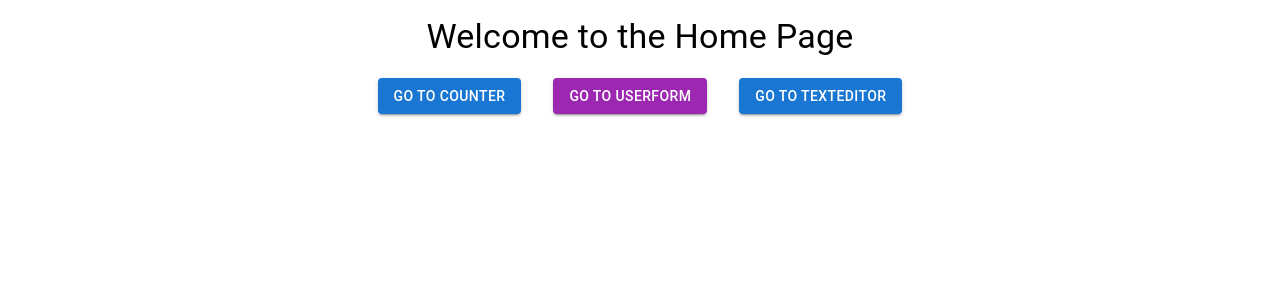
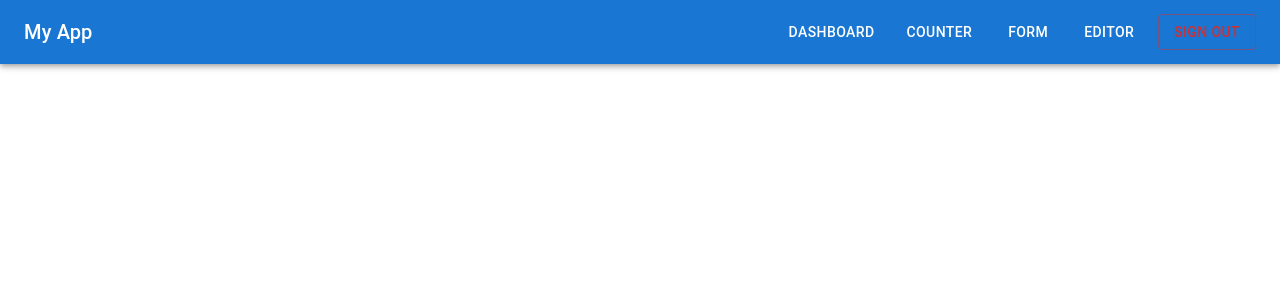
Before and after one commit to dev-shakti/react-assignment-chartjs-spring-firebase, a React (Vite) app: page / in a window 1280 px wide. Shown: the top 300 px of the page. Built offline with nearby package versions, Linux system fonts and the light colour scheme.

Commit message:
create context and custom hook

```diff
--- a/src/App.tsx
+++ b/src/App.tsx
@@ -1,24 +1,23 @@
 import { Box } from "@mui/material";
-import { Route, Routes } from "react-router-dom"
-import HomePage from "./pages/HomePage"
-import CounterPage from "./pages/Counter"
-import UserFormPage from "./pages/UserForm"
-import TextEditorPage from "./pages/TextEditorPage"
-
+import { Route, Routes } from "react-router-dom";
+import CounterPage from "./pages/Counter";
+import UserFormPage from "./pages/UserForm";
+import TextEditorPage from "./pages/TextEditorPage";
+import { DashboardPage } from "./pages/Dashboard";
+import { Navbar } from "./components/Navbar";
 
 function App() {
-
-
   return (
     <Box>
-     <Routes>
-     <Route path="/" element={<HomePage />} />
+      <Navbar />
+      <Routes>
+        <Route path="/dashboard" element={<DashboardPage />} />
         <Route path="/counter" element={<CounterPage />} />
         <Route path="/form" element={<UserFormPage />} />
         <Route path="/editor" element={<TextEditorPage />} />
-     </Routes>
+      </Routes>
     </Box>
-  )
+  );
 }
 
-export default App
+export default App;
--- /dev/null
+++ b/src/components/Navbar.tsx
@@ -0,0 +1,33 @@
+import { AppBar, Box, Button, Toolbar, Typography } from "@mui/material";
+import { Link } from "react-router-dom";
+
+export const Navbar = () => {
+
+  return (
+    <AppBar position="static">
+      <Toolbar>
+        <Typography variant="h6" sx={{ flexGrow: 1 }}>
+          My App
+        </Typography>
+
+        <Box sx={{ display: "flex", gap: 2 }}>
+          <Button color="inherit" component={Link} to="/dashboard">
+            Dashboard
+          </Button>
+          <Button color="inherit" component={Link} to="/counter">
+            Counter
+          </Button>
+          <Button color="inherit" component={Link} to="/form">
+            Form
+          </Button>
+          <Button color="inherit" component={Link} to="/editor">
+            Editor
+          </Button>
+          <Button color="error" variant="outlined">
+            Sign Out
+          </Button>
+        </Box>
+      </Toolbar>
+    </AppBar>
+  );
+};
--- a/src/firebase.ts
+++ b/src/firebase.ts
@@ -1,6 +1,6 @@
 // firebaseConfig.ts
 import { initializeApp } from "firebase/app";
-import { getAuth } from "firebase/auth";
+import { getAuth, GoogleAuthProvider, signInWithPopup, signOut } from "firebase/auth";
 
 // Your web app's Firebase configuration
 const firebaseConfig = {
@@ -14,5 +14,6 @@ const firebaseConfig = {
 
 const app = initializeApp(firebaseConfig);
 const auth = getAuth(app);
+const provider = new GoogleAuthProvider();
 
-export { auth };
+export { auth, provider, signInWithPopup, signOut };
--- /dev/null
+++ b/src/pages/Dashboard.tsx
@@ -0,0 +1,11 @@
+import { Box, Typography } from "@mui/material";
+
+export const DashboardPage = () => {
+
+  return (
+    <Box>
+      <Typography variant="h4">Welcome to the Dashboard</Typography>
+      <Typography variant="body1">Hello, John</Typography>
+    </Box>
+  );
+};
--- a/src/pages/HomePage.tsx
+++ /dev/null
@@ -1,34 +0,0 @@
-import { Button, Typography, Box } from "@mui/material";
-
-export default function HomePage() {
-  return (
-    <Box
-      sx={{
-        display: "flex",
-        flexDirection: "column",
-        alignItems: "center",
-        padding: 2,
-      }}
-    >
-      <Typography variant="h4">Welcome to the Home Page</Typography>
-      <Box
-        sx={{
-          display: "flex",
-          alignItems: "center",
-          gap: 4,
-          marginTop:"20px"
-        }}
-      >
-        <Button variant="contained" color="primary" href="/counter">
-          Go to Counter
-        </Button>
-        <Button variant="contained" color="secondary" href="/form">
-          Go to UserForm
-        </Button>
-        <Button variant="contained" color="primary" href="/editor">
-          Go to TextEditor
-        </Button>
-      </Box>
-    </Box>
-  );
-}
```
Also changed, not shown: src/context/AuthContext.tsx (added, +60 -0 lines), src/hooks/useAuth.js (added, +11 -0 lines), src/pages/Signin.tsx (added, +10 -0 lines).
